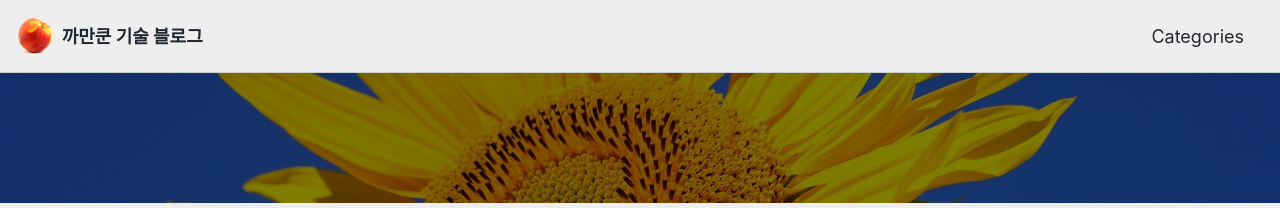
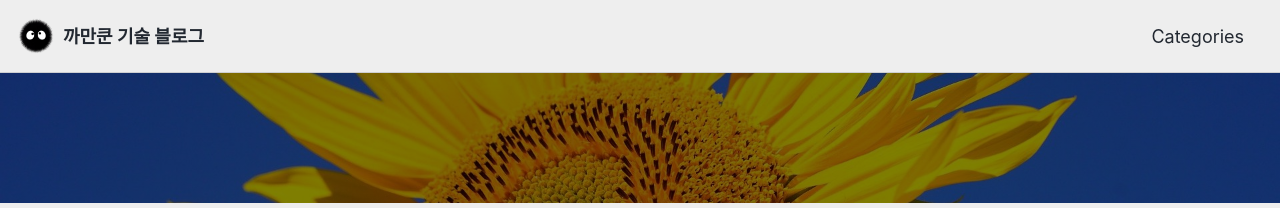
Before and after one commit to kkamankun/kkamankun.github.io, a Jekyll site: the page built from index.html, in a window 1280 px wide. Shown: the top 208 px of the page. Built offline with Jekyll 4.4.1, drawn with Linux system fonts in a browser that asks for light colours; cached includes are drawn as plain includes; the list of posts is cut into pages by our own code.

Commit message:
Update Logo

```diff
--- a/_config.yml
+++ b/_config.yml
@@ -25,7 +25,7 @@ url                      : # the base hostname & protocol for your site e.g. "ht
 baseurl                  : # the subpath of your site, e.g. "/blog"
 repository               : # GitHub username/repo-name e.g. "mmistakes/minimal-mistakes"
 teaser                   : # path of fallback teaser image, e.g. "/assets/images/500x300.png"
-logo                     : "/assets/images/logo_image.png"
+logo                     : "/assets/logo.ico/logo_image.ico"
 masthead_title           : # overrides the website title displayed in the masthead, use " " for no title
 # breadcrumbs            : false # true, false (default)
 words_per_minute         : 200
```
Also changed, not shown: assets/logo.ico/logo_image.ico.
